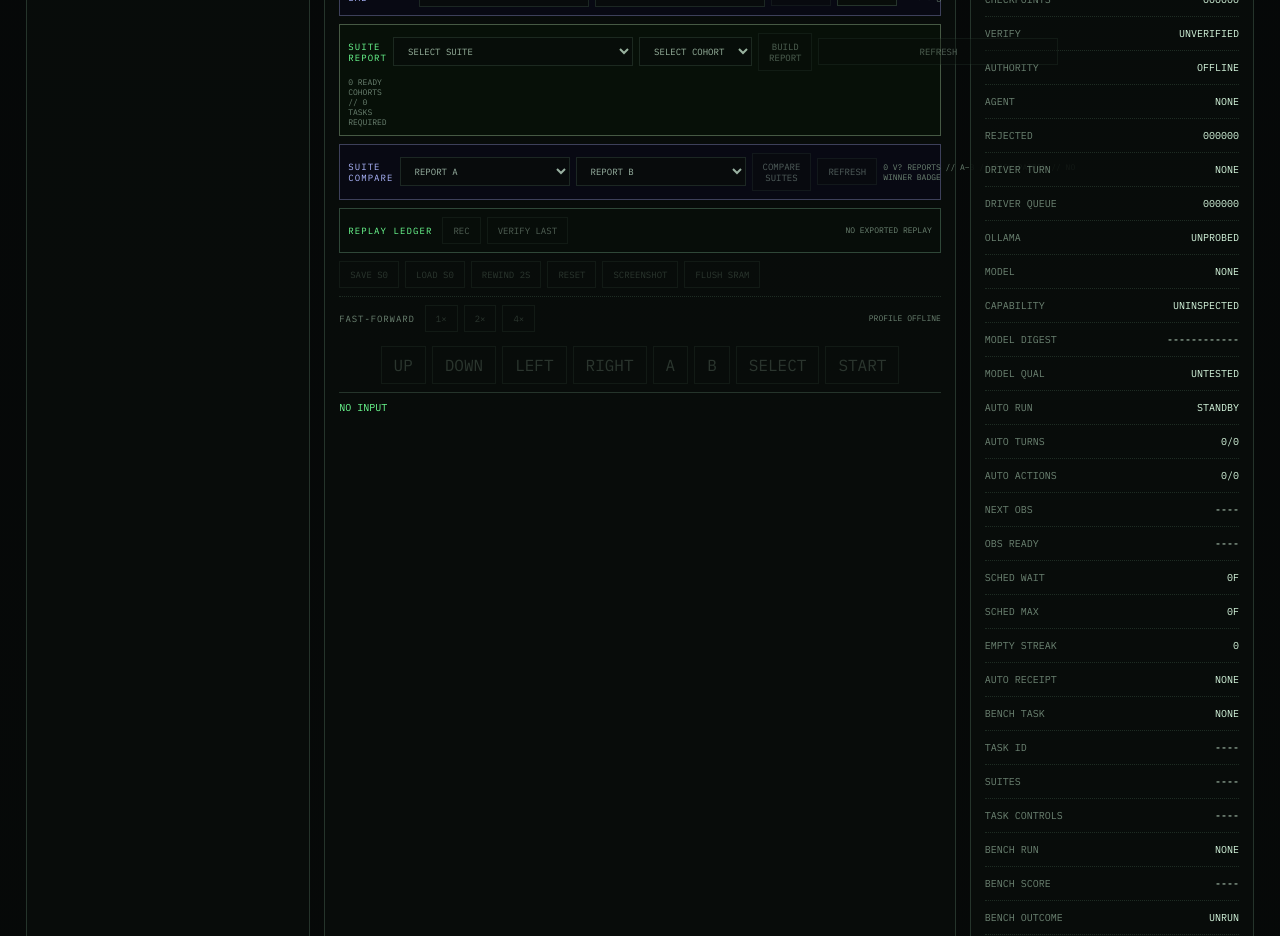
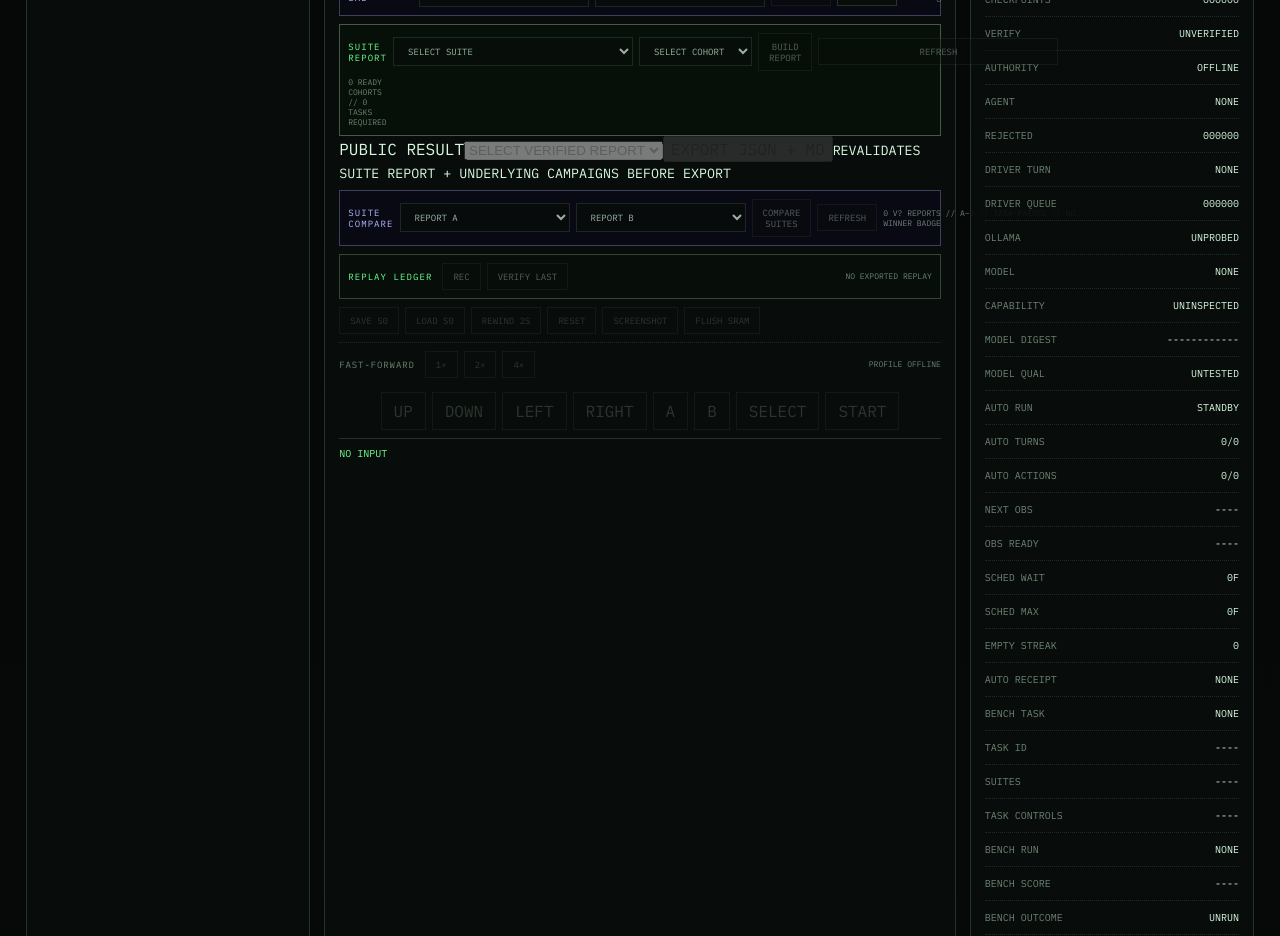
Before and after one commit to MichaelWave369/PhiCade, a React (Vite) app in the folder apps/desktop/: page / in a window 1280 px wide. Shown: the part 1140-2076 px from the top of the page. Built offline with nearby package versions, Linux system fonts and the light colour scheme.

Commit message:
feat: add verified public result export controls

```diff
--- a/apps/desktop/src/App.tsx
+++ b/apps/desktop/src/App.tsx
@@ -1847,6 +1847,41 @@ export function App() {
                 : `${suiteCandidates.filter((candidate) => candidate.ready).length} READY COHORTS // ${selectedSuite?.taskCount ?? 0} TASKS REQUIRED`}
             </small>
           </div>
+          <div className="public-result-strip">
+            <span>PUBLIC RESULT</span>
+            <select
+              value={publicResultReportId ?? ""}
+              onChange={(event) => {
+                setPublicResultReportId(event.target.value ? Number(event.target.value) : null);
+                setLastPublicSuiteResult(null);
+              }}
+              disabled={suiteReportLedger.length === 0 || publicResultBusy || autodrive?.active}
+              aria-label="Public Suite Result report"
+            >
+              <option value="">SELECT VERIFIED REPORT</option>
+              {suiteReportLedger.map((entry) => (
+                <option key={`public-${entry.reportId}`} value={entry.reportId}>
+                  {`#${entry.reportId} ${entry.model} ${entry.modelDigest.slice(0, 8)}… // μ ${entry.macroMeanScore1000.toFixed(1)} // ${(entry.overallSuccessRate * 100).toFixed(1)}%`}
+                </option>
+              ))}
+            </select>
+            <button
+              onClick={() => void exportSelectedPublicSuiteResult()}
+              disabled={
+                publicResultBusy
+                || publicResultReportId === null
+                || autodrive?.active
+                || campaignStatus?.active
+              }
+            >
+              {publicResultBusy ? "REVERIFYING..." : "EXPORT JSON + MD"}
+            </button>
+            <small>
+              {lastPublicSuiteResult
+                ? `V${lastPublicSuiteResult.receipt.suiteVersion} #${lastPublicSuiteResult.receipt.reportId} // JSON ${lastPublicSuiteResult.jsonSha256.slice(0, 12)}… // MD ${lastPublicSuiteResult.markdownSha256.slice(0, 12)}… // ${lastPublicSuiteResult.markdownPath}`
+                : "REVALIDATES SUITE REPORT + UNDERLYING CAMPAIGNS BEFORE EXPORT"}
+            </small>
+          </div>
           <div className="comparison-strip">
             <span>SUITE COMPARE</span>
             <select
```
